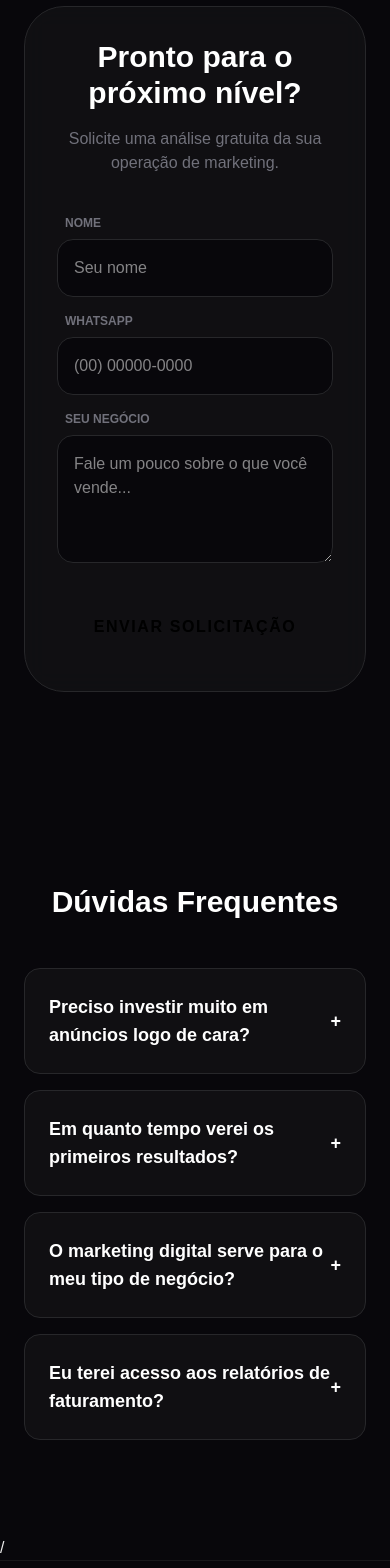
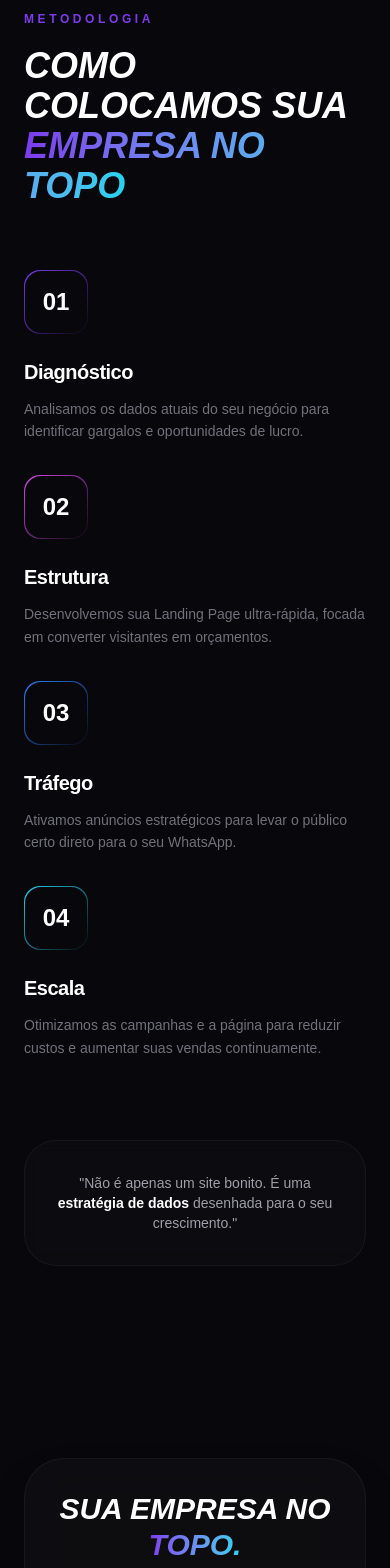
Before and after one commit to LeonardoSalees/marques-digital, a Next.js app: page / in a window 390 px wide. Shown: the part 5880-7448 px from the top of the page. Built offline with nearby package versions, Linux system fonts and the light colour scheme.

Commit message:
changes at design and improve on form

```diff
--- a/package.json
+++ b/package.json
@@ -13,7 +13,9 @@
     "framer-motion": "^12.26.1",
     "next": "16.1.1",
     "react": "19.2.3",
-    "react-dom": "19.2.3"
+    "react-dom": "19.2.3",
+    "react-number-format": "^5.4.4",
+    "typewriter-effect": "^2.22.0"
   },
   "devDependencies": {
     "@biomejs/biome": "2.2.0",
@@ -21,6 +23,7 @@
     "@types/node": "^20",
     "@types/react": "^19",
     "@types/react-dom": "^19",
+    "@types/react-input-mask": "^3.0.6",
     "babel-plugin-react-compiler": "1.0.0",
     "tailwindcss": "^4",
     "typescript": "^5"
--- a/src/app/components/Hero.tsx
+++ b/src/app/components/Hero.tsx
@@ -1,3 +1,4 @@
+import Typewriter from 'typewriter-effect';
 export function Hero() {
   return (
     <section className="min-h-[90vh] flex items-center justify-center bg-brand-black px-6 pt-5 relative overflow-hidden">
@@ -41,73 +42,22 @@ export function Hero() {
           <div className="absolute -inset-4 bg-brand-purple/20 blur-3xl rounded-full"></div>
 
           <div className="relative bg-zinc-900/60 border border-white/5 p-10 rounded-3xl backdrop-blur-xl shadow-2xl">
-            <div className="space-y-6">
-              {/* Header: Foco em Transparência */}
-              <div className="flex justify-between items-center border-b border-zinc-800 pb-4">
-                <div>
-                  <p className="text-zinc-500 text-[10px] uppercase tracking-widest font-bold">
-                    Metodologia de Trabalho
-                  </p>
-                  <div className="flex items-center gap-2">
-                    <div className="w-2 h-2 bg-brand-magenta rounded-full animate-pulse"></div>
-                    <p className="text-white font-bold text-sm">
-                      Análise e Otimização Diária
-                    </p>
-                  </div>
-                </div>
-                <div className="bg-brand-purple/10 px-3 py-1 rounded-full border border-brand-purple/20">
-                  <p className="text-brand-purple text-[10px] font-bold uppercase">
-                    Foco em Performance
-                  </p>
-                </div>
-              </div>
-
-              {/* Frase de Posicionamento (Substituindo o depoimento falso) */}
-              <div className="space-y-2">
-                <p className="text-zinc-300 text-sm italic font-medium leading-relaxed">
-                  "Trabalhamos com transparência total: nosso objetivo é fazer o
-                  seu investimento retornar em leads qualificados e vendas
-                  reais."
-                </p>
-                <p className="text-zinc-500 text-[10px] uppercase tracking-wider font-bold">
-                  — Nosso Compromisso
-                </p>
-              </div>
-
-              {/* Grid de Pilares (Substituindo métricas por promessas de serviço) */}
-              <div className="grid grid-cols-2 gap-4 pt-2">
-                <div className="bg-brand-black/50 border border-zinc-800 p-5 rounded-2xl group hover:border-brand-purple/40 transition-colors">
-                  <p className="text-zinc-500 text-[10px] uppercase font-bold mb-2">
-                    Pilar 01
-                  </p>
-                  <p className="text-white font-bold text-lg leading-tight">
-                    Decisões em Dados
-                  </p>
-                  <p className="text-brand-purple text-[10px] mt-2 font-medium">
-                    Análise minuciosa
-                  </p>
-                </div>
-
-                <div className="bg-brand-black/50 border border-zinc-800 p-5 rounded-2xl group hover:border-brand-purple/40 transition-colors">
-                  <p className="text-zinc-500 text-[10px] uppercase font-bold mb-2">
-                    Pilar 02
-                  </p>
-                  <p className="text-white font-bold text-lg leading-tight">
-                    Escala Viável
-                  </p>
-                  <p className="text-brand-magenta text-[10px] mt-2 font-medium">
-                    Crescimento constante
-                  </p>
-                </div>
-              </div>
-
-              {/* Rodapé: Especialidades do seu amigo e as suas */}
-              <div className="bg-brand-purple/5 p-3 rounded-xl border border-brand-purple/10 text-center">
-                <p className="text-brand-purple text-[11px] font-bold uppercase tracking-tight">
-                  Estratégia Digital & Desenvolvimento Web
-                </p>
-              </div>
-            </div>
+            <Typewriter
+          options={{
+            strings: [
+              'Dados',
+              'Performance',
+              'Estratégia',
+              'Tecnologia',
+              'Conversão'
+            ],
+            autoStart: true,
+            loop: true,
+            delay: 75,
+            deleteSpeed: 10,
+            cursor: "▋" // Cursor estilo terminal Linux
+          }}
+        />
           </div>
         </div>
       </div>
--- a/src/app/components/LeadSection.tsx
+++ b/src/app/components/LeadSection.tsx
@@ -1,34 +1,85 @@
+"use client";
+import { useState } from "react";
+import { PatternFormat } from "react-number-format";
+
 export function LeadSection() {
+  const [loading, setLoading] = useState(false);
+  const [status, setStatus] = useState("");
+  const [lastSubmit, setLastSubmit] = useState(0);
+
+  const handleSubmit = async (e: React.FormEvent<HTMLFormElement>) => {
+    e.preventDefault();
+    const now = Date.now();
+
+    if (now - lastSubmit < 60000) {
+      setStatus("Aguarde um minuto para enviar novamente.");
+      return;
+    }
+
+    setLoading(true);
+    // Simulação de envio para a Marques Digital
+    setTimeout(() => {
+      setLoading(false);
+      setStatus("Solicitação enviada com sucesso!");
+      setLastSubmit(now);
+    }, 1500);
+  };
+
   return (
-    <section className="py-24 bg-brand-black px-6 relative overflow-hidden">
-      {/* Círculo de luz de fundo para dar profundidade */}
-      <div className="absolute bottom-0 right-0 w-[500px] h-[500px] bg-brand-gold/5 blur-[120px] rounded-full"></div>
-
-      <div className="max-w-4xl mx-auto bg-zinc-900/50 border border-zinc-800 p-8 md:p-16 rounded-[2.5rem] backdrop-blur-md relative z-10">
+    <section className="py-24 bg-brand-black px-6 relative overflow-hidden" id="contatos">
+      <div className="max-w-4xl mx-auto bg-zinc-900/40 border border-white/5 p-8 md:p-16 rounded-[2.5rem] backdrop-blur-xl relative z-10 shadow-2xl">
         <div className="text-center mb-10">
-          <h2 className="text-3xl md:text-5xl font-black text-white mb-4">Pronto para o próximo nível?</h2>
-          <p className="text-zinc-500">Solicite uma análise gratuita da sua operação de marketing.</p>
+          <h2 className="text-3xl md:text-5xl font-black text-white mb-4 italic uppercase">
+            Sua empresa no <span className="text-transparent bg-clip-text bg-gradient-to-r from-brand-purple to-brand-cyan">topo.</span>
+          </h2>
+          <p className="text-zinc-500 font-medium italic">Estratégia e performance para o seu negócio.</p>
         </div>
 
-        <form className="grid grid-cols-1 md:grid-cols-2 gap-4">
+        <form onSubmit={handleSubmit} className="grid grid-cols-1 md:grid-cols-2 gap-6">
+          {/* Campo Nome */}
           <div className="flex flex-col gap-2">
-            <label className="text-xs font-bold text-zinc-500 uppercase ml-2">Nome</label>
-            <input type="text" placeholder="Seu nome" className="bg-brand-black border border-zinc-800 p-4 rounded-2xl focus:border-brand-gold outline-none text-white transition-all" />
+            <label className="text-[10px] font-black text-brand-purple uppercase ml-2 tracking-widest">Nome</label>
+            <input
+              required
+              maxLength={50}
+              placeholder="Seu nome"
+              className="bg-brand-black/50 border border-white/10 p-4 rounded-2xl focus:border-brand-purple outline-none text-white transition-all"
+            />
           </div>
 
+          {/* Campo WhatsApp com Máscara Funcional */}
           <div className="flex flex-col gap-2">
-            <label className="text-xs font-bold text-zinc-500 uppercase ml-2">WhatsApp</label>
-            <input type="text" placeholder="(00) 00000-0000" className="bg-brand-black border border-zinc-800 p-4 rounded-2xl focus:border-brand-gold outline-none text-white transition-all" />
+            <label className="text-[10px] font-black text-brand-purple uppercase ml-2 tracking-widest">WhatsApp</label>
+            <PatternFormat
+              format="(##) #####-####"
+              mask="_"
+              required
+              placeholder="(00) 00000-0000"
+              className="bg-brand-black/50 border border-white/10 p-4 rounded-2xl focus:border-brand-purple outline-none text-white transition-all"
+            />
           </div>
 
           <div className="flex flex-col gap-2 md:col-span-2">
-            <label className="text-xs font-bold text-zinc-500 uppercase ml-2">Seu Negócio</label>
-            <textarea placeholder="Fale um pouco sobre o que você vende..." className="bg-brand-black border border-zinc-800 p-4 rounded-2xl focus:border-brand-gold outline-none text-white transition-all h-32"></textarea>
+            <label className="text-[10px] font-black text-brand-purple uppercase ml-2 tracking-widest">Seu Negócio</label>
+            <textarea
+              required
+              maxLength={400}
+              placeholder="Fale sobre seu projeto (Ex: Orçamento para Marcenaria)"
+              className="bg-brand-black/50 border border-white/10 p-4 rounded-2xl focus:border-brand-purple outline-none text-white transition-all h-32 resize-none"
+            ></textarea>
           </div>
 
-          <button className="md:col-span-2 bg-brand-gold text-black font-black py-5 rounded-2xl hover:brightness-110 active:scale-95 transition-all uppercase tracking-widest mt-4">
-            Enviar Solicitação
+          <button
+            disabled={loading}
+            className={`md:col-span-2 relative group mt-4 overflow-hidden rounded-2xl transition-all ${loading ? 'opacity-50' : 'active:scale-95'}`}
+          >
+            <div className="absolute inset-0 bg-gradient-to-r from-brand-purple to-brand-cyan"></div>
+            <div className="relative py-5 text-white font-black uppercase tracking-[0.2em] text-sm">
+              {loading ? "ENVIANDO..." : "SOLICITAR ANÁLISE"}
+            </div>
           </button>
+
+          {status && <p className="md:col-span-2 text-center text-[10px] font-bold text-brand-cyan uppercase tracking-widest">{status}</p>}
         </form>
       </div>
     </section>
--- a/src/app/components/Navbar.tsx
+++ b/src/app/components/Navbar.tsx
@@ -34,7 +34,7 @@ export function Navbar() {
 
         {/* Links Desktop - Ocultos no Mobile */}
         <div className="hidden md:flex items-center gap-8">
-          {['Serviços', 'FAQ'].map((item) => (
+          {['Serviços', 'workflow', 'Contatos', 'FAQ'].map((item) => (
             <a
               key={item}
               href={item === 'Serviços' ? '#services' : `#${item.toLowerCase()}`}
--- a/src/app/components/WhatsappButton.tsx
+++ b/src/app/components/WhatsappButton.tsx
@@ -15,7 +15,7 @@ export function WhatsAppButton() {
     return () => clearTimeout(timer);
   }, []);
 
-  const phoneNumber = "5511999999999"; // COLOQUE O NÚMERO DO SEU AMIGO AQUI
+  const phoneNumber = "5511972347027"; // COLOQUE O NÚMERO DO SEU AMIGO AQUI
   const message = encodeURIComponent("Olá! Vim pelo site e gostaria de um diagnóstico gratuito do meu negócio.");
   const whatsappUrl = `https://wa.me/${phoneNumber}?text=${message}`;
 
--- /dev/null
+++ b/src/app/components/Workflow.tsx
@@ -0,0 +1,90 @@
+"use client";
+import { motion } from "framer-motion";
+
+const passos = [
+  {
+    n: "01",
+    title: "Diagnóstico",
+    desc: "Analisamos os dados atuais do seu negócio para identificar gargalos e oportunidades de lucro.",
+    color: "from-brand-purple" // Baseado no início do prisma da logo
+  },
+  {
+    n: "02",
+    title: "Estrutura",
+    desc: "Desenvolvemos sua Landing Page ultra-rápida, focada em converter visitantes em orçamentos.",
+    color: "from-brand-magenta" // Tom médio da logo
+  },
+  {
+    n: "03",
+    title: "Tráfego",
+    desc: "Ativamos anúncios estratégicos para levar o público certo direto para o seu WhatsApp.",
+    color: "from-blue-500" // Transição para o ciano
+  },
+  {
+    n: "04",
+    title: "Escala",
+    desc: "Otimizamos as campanhas e a página para reduzir custos e aumentar suas vendas continuamente.",
+    color: "from-brand-cyan" // Final do prisma da logo
+  }
+];
+
+export function Workflow() {
+  return (
+    <section className="py-24 bg-brand-black px-6 relative overflow-hidden" id="workflow">
+      <div className="max-w-7xl mx-auto">
+        {/* Título da Seção */}
+        <div className="mb-16">
+          <span className="text-brand-purple font-bold text-xs uppercase tracking-[0.3em]">Metodologia</span>
+          <h2 className="text-4xl md:text-5xl font-black text-white mt-4 italic uppercase">
+            COMO COLOCAMOS SUA <br />
+            <span className="text-transparent bg-clip-text bg-gradient-to-r from-brand-purple to-brand-cyan">
+              EMPRESA NO TOPO
+            </span>
+          </h2>
+        </div>
+
+        {/* Timeline Grid */}
+        <div className="grid md:grid-cols-2 lg:grid-cols-4 gap-8">
+          {passos.map((passo, i) => (
+            <motion.div
+              key={i}
+              initial={{ opacity: 0, y: 20 }}
+              whileInView={{ opacity: 1, y: 0 }}
+              transition={{ delay: i * 0.1 }}
+              viewport={{ once: true }}
+              className="relative group"
+            >
+              {/* Linha conectora (apenas desktop) */}
+              {i < 3 && (
+                <div className="hidden lg:block absolute top-10 left-[60%] w-full h-[1px] bg-gradient-to-r from-white/10 to-transparent z-0" />
+              )}
+
+              <div className="relative z-10">
+                {/* Número com Gradiente conforme a logo */}
+                <div className={`w-16 h-16 rounded-2xl bg-gradient-to-br ${passo.color} to-transparent p-[1px] mb-6 group-hover:scale-110 transition-transform duration-500`}>
+                  <div className="w-full h-full bg-brand-black rounded-2xl flex items-center justify-center">
+                    <span className="text-2xl font-black text-white">{passo.n}</span>
+                  </div>
+                </div>
+
+                <h4 className="text-xl font-bold text-white mb-3 tracking-tight">
+                  {passo.title}
+                </h4>
+                <p className="text-zinc-500 text-sm leading-relaxed">
+                  {passo.desc}
+                </p>
+              </div>
+            </motion.div>
+          ))}
+        </div>
+
+        {/* Frase de fechamento para o cliente de marcenaria */}
+        <div className="mt-20 p-8 border border-white/5 bg-zinc-900/30 rounded-[2rem] text-center backdrop-blur-sm">
+          <p className="text-zinc-400 text-sm md:text-base">
+            "Não é apenas um site bonito. É uma <span className="text-white font-bold">estratégia de dados</span> desenhada para o seu crescimento."
+          </p>
+        </div>
+      </div>
+    </section>
+  );
+}
--- a/src/app/page.tsx
+++ b/src/app/page.tsx
@@ -5,6 +5,7 @@ import { Services } from "./components/Services";
 import { LeadSection } from "./components/LeadSection";
 import { Footer } from "./components/Footer";
 import { Faq } from "./components/Faq";
+import { Workflow } from "./components/Workflow";
 
 export default function Home() {
   return (
@@ -17,6 +18,7 @@ export default function Home() {
     >
       <Hero />
       <Services />
+      <Workflow/>
       <LeadSection />
       <Faq/>/
       <Footer />
```
Also changed, not shown: 1 other file (tests, documents, lock files or other folders).
